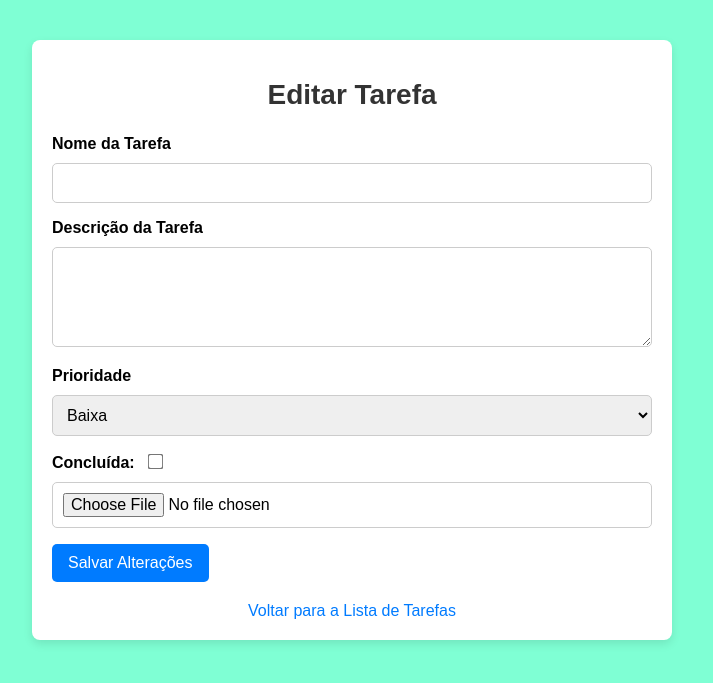
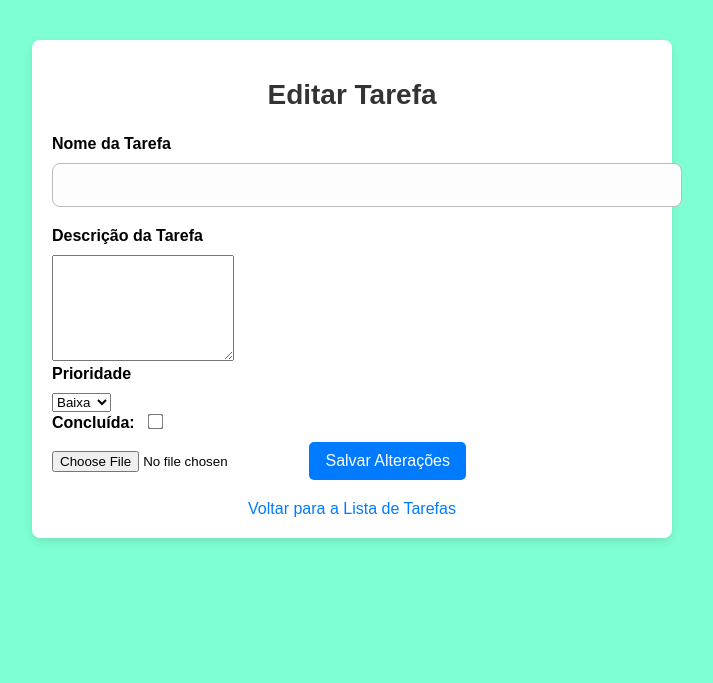
Before and after one commit to avmoonlight/to_do, a Flask app: page /editar/1 in a window 1280 px wide. Shown: the top 683 px of the page, without its empty margins (288-1001 px from the left). Run offline with Flask 3, Linux system fonts and the light colour scheme; data that the repository does not hold is empty.

Commit message:
adicionado tarefa para teste de alinhamento, editar alterou cores e textos, confirmar deletar finalizou.

```diff
--- a/static/styles/confirmar_deletar.css
+++ b/static/styles/confirmar_deletar.css
@@ -15,7 +15,7 @@ body {
     margin: auto;
     padding: 40px;
     background-color: #ffffff;
-    border-radius: 2px;
+    border-radius: 12px;
     margin-top: 20px;
 }
 
--- a/static/styles/editar.css
+++ b/static/styles/editar.css
@@ -21,18 +21,22 @@ body {
       color: #333;
     }
 
-    input[type="text"],
-    textarea,
-    select,
-    input[type="file"] {
-      width: 100%;
-      padding: 10px;
-      margin-bottom: 16px;
-      border: 1px solid #ccc;
-      border-radius: 5px;
-      box-sizing: border-box;
-      font-size: 16px;
-    }
+.comand{
+    width: 100%;
+    padding: 12px 14px;
+    margin-bottom: 20px;
+        border: 1px solid #bbb;
+        border-radius: 8px;
+        background-color: #fdfdfd;
+        font-size: 16px;
+        transition: border 0.3s ease, box-shadow 0.3s ease;
+      }
+
+      .comand:focus {
+        border-color: #007BFF;
+        box-shadow: 0 0 5px rgba(0, 123, 255, 0.4);
+        outline: none;
+      }
 
     textarea {
       resize: vertical;
--- a/templates/editar.html
+++ b/templates/editar.html
@@ -13,7 +13,7 @@
     <h1>Editar Tarefa</h1>
     <form action="/editar/{{ tarefa.id }}" method="POST" enctype="multipart/form-data">
       <label>Nome da Tarefa</label>
-      <input type="text" name="nome" value="{{ tarefa.nome }}" required>
+      <input type="text" name="nome" class="comand" value="{{ tarefa.nome }}" required>
       <label>Descrição da Tarefa</label>
       <textarea name="descricao" required>{{ tarefa.descricao }}</textarea>
       <label>Prioridade</label>
```
Also changed, not shown: static/uploads/tarefas/Pascal.jfif (added).
